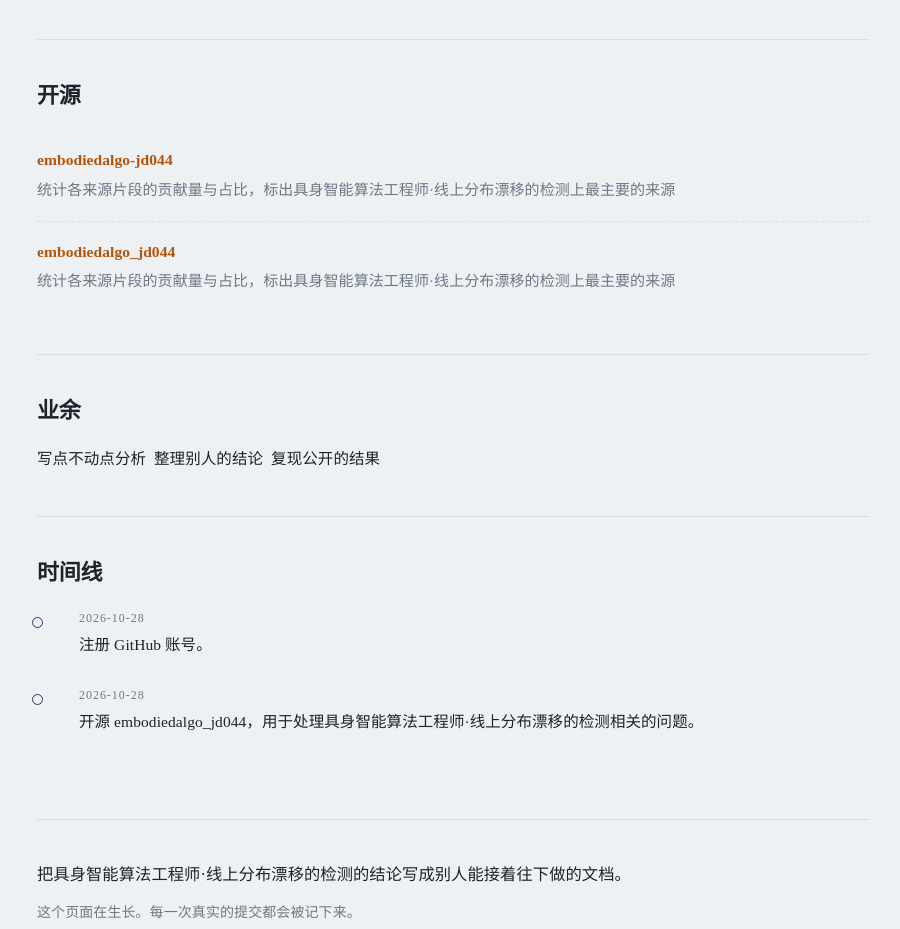
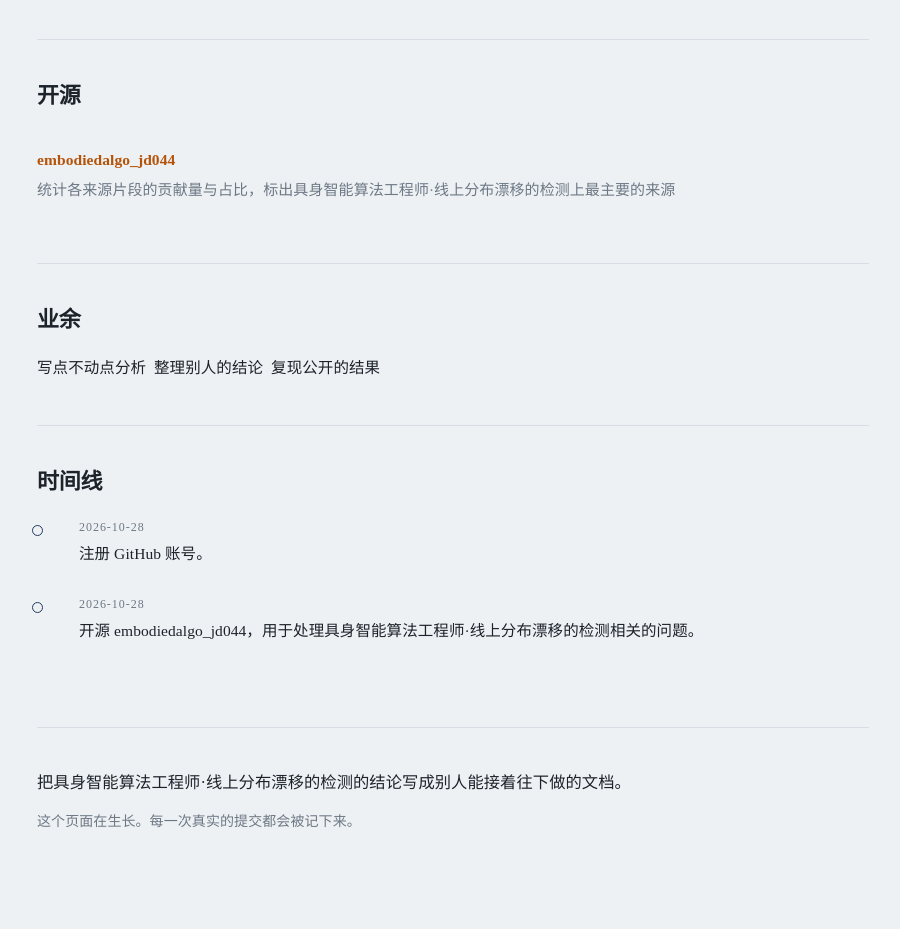
Before and after one commit to shineski1/shineski1.github.io, a plain HTML site: page index.html in a window 1280 px wide. Shown: the part 829-1758 px from the top of the page, without its empty margins (187-1087 px from the left). Drawn offline with Linux system fonts and the light colour scheme.

Commit message:
fix: 更新个人站点

```diff
--- a/index.html
+++ b/index.html
@@ -102,9 +102,6 @@ background-image:repeating-linear-gradient(0deg, transparent 0 39px, #d8dee5 39p
 <section id="work">
   <h2>开源</h2>
   <ul class="repos">
-    <li><div class="name"><a href="https://github.com/shineski1/embodiedalgo-jd044" rel="noopener">embodiedalgo-jd044</a></div>
-      <div class="desc">统计各来源片段的贡献量与占比，标出具身智能算法工程师·线上分布漂移的检测上最主要的来源</div>
-    </li>
     <li><div class="name"><a href="https://github.com/shineski1/embodiedalgo_jd044" rel="noopener">embodiedalgo_jd044</a></div>
       <div class="desc">统计各来源片段的贡献量与占比，标出具身智能算法工程师·线上分布漂移的检测上最主要的来源</div>
     </li>
```
